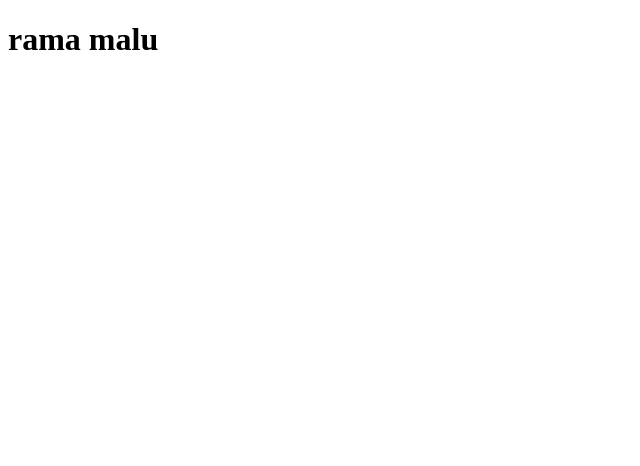
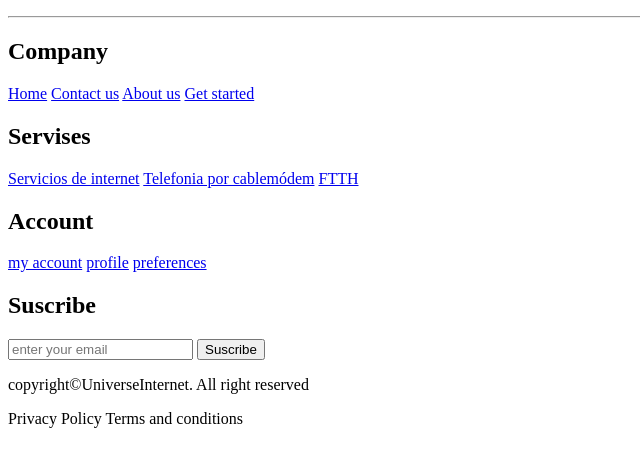
Before and after one commit to SantiNoccetti/TP-Integrador, a plain HTML site: page index.html in a window 1280 px wide. Shown: the whole page, without its empty margins (0-640 px from the left). Drawn offline with Linux system fonts and the light colour scheme.

Commit message:
html del footer

```diff
--- a/index.html
+++ b/index.html
@@ -7,6 +7,55 @@
     <title>Document</title>
 </head>
 <body>
-    <h1>rama malu</h1>
+    <header></header>
+    <main></main>
+    <footer class="pie de pagina">
+        <div class="header-del-pie">
+           <div class="logo-pie">
+              <p>
+
+              </p>
+           </div>
+           <div class="iconos-pie">
+              <span><i class="bi bi-facebook"></i></span>
+              <span><i class="bi bi-whatsapp"></i></span>
+              <span><i class="bi bi-instagram"></i></span>
+              <span><i class="bi bi-twitter"></i></span>
+           </div>
+        </div>
+        <hr>
+        <div class="menu-pie">
+            <div>
+                <h2>Company</h2>
+                    <a href="#">Home</a>
+                    <a href="#">Contact us</a>
+                    <a href="#">About us</a>
+                    <a href="#">Get started</a>
+            </div>
+            <div>
+                <h2>Servises</h2>
+                    <a href="#">Servicios de internet</a>
+                    <a href="#">Telefonia por cablemódem</a>
+                    <a href="#">FTTH</a>
+            </div>
+            <div>
+               <h2>Account</h2>
+                    <a href="#">my account</a>
+                    <a href="#">profile</a>
+                    <a href="#">preferences</a>
+            </div>
+            <div>
+                <h2>Suscribe</h2>
+                <form action="">
+                    <input type="text" placeholder="enter your email">
+                    <button type="submit">Suscribe</button>
+                </form>
+            </div>
+        </div>
+        <div class="derechos-autor">
+            <p>copyright©UniverseInternet. All right reserved</p>
+            <p>Privacy Policy Terms and conditions</p>
+        </div>
+    </footer>
 </body>
 </html>
```
